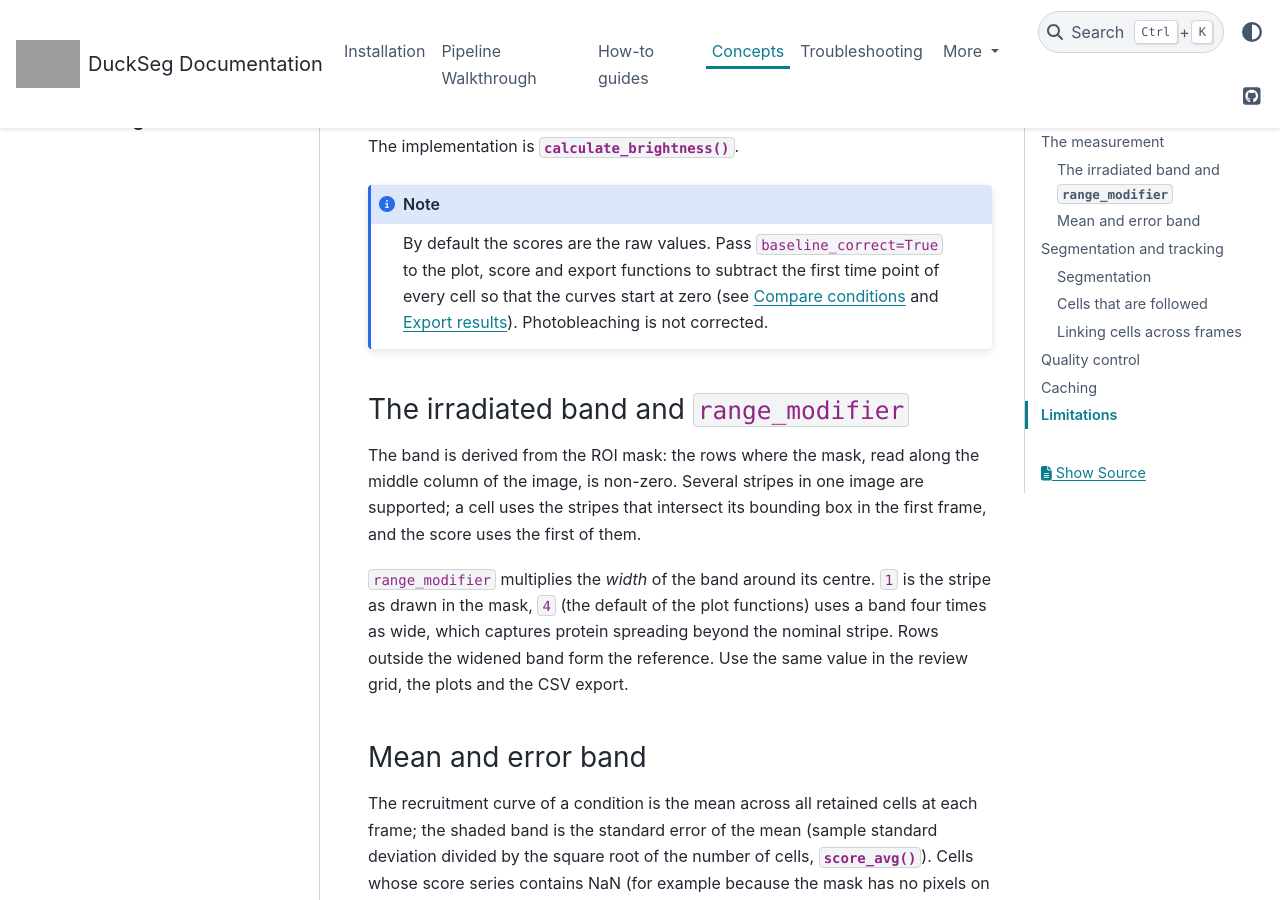
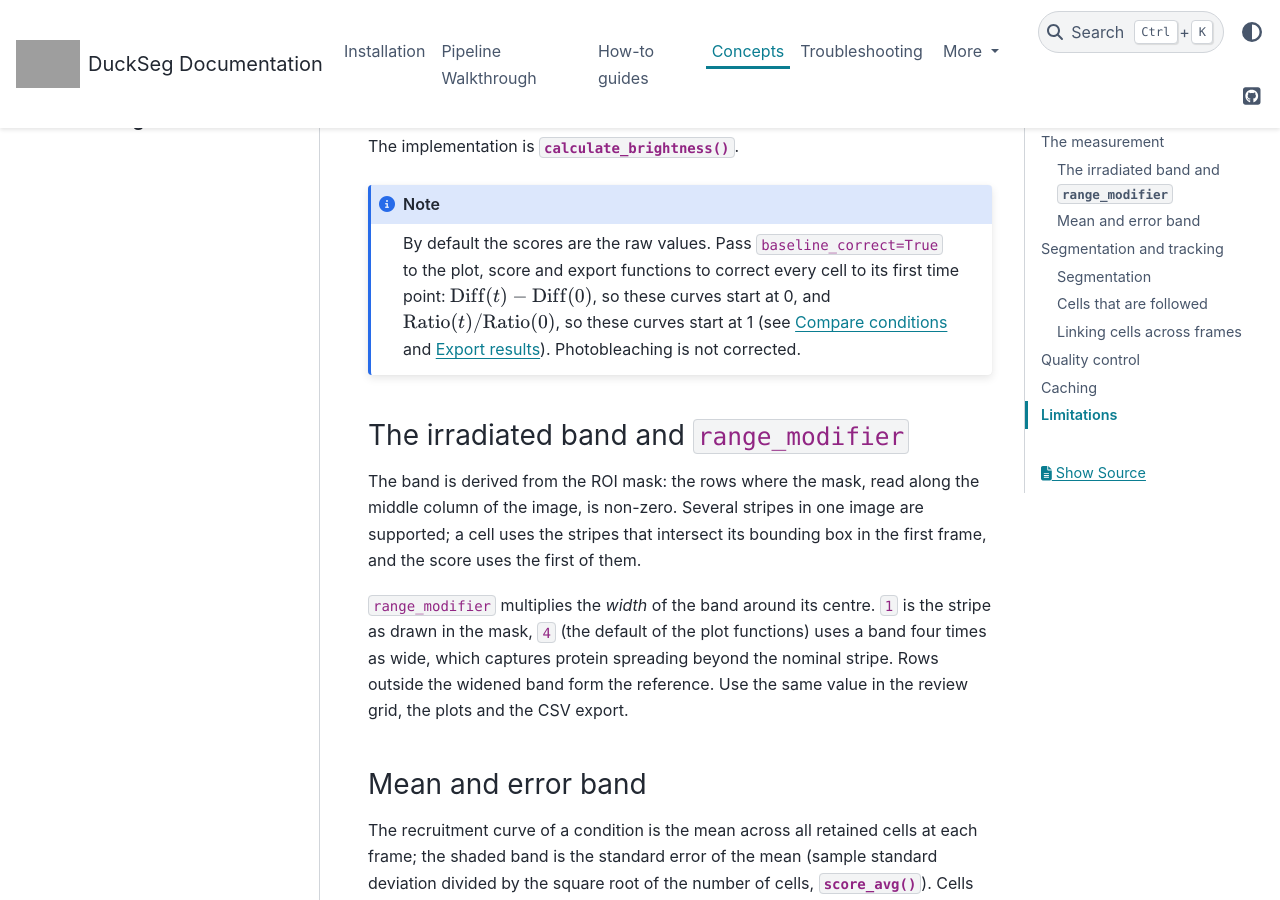
Before and after one commit to ronalabrcns/DuckSeg, a Sphinx documentation site: the page built from docs/concepts.rst, in a window 1280 px wide and 900 px high, scrolled down 998 px. Built offline with Sphinx 7.4.7 and the PyData theme 0.15.4, drawn with Linux system fonts in a browser that asks for light colours; some of the changed text lies outside the part shown; grey boxes are pictures that could not be loaded.

Commit message:
Baseline-correct Ratio by dividing by the first frame
With baseline_correct=True, Ratio is now Ratio(t) / Ratio(0) and starts at 1, matching the manuscript and supplement. Diff is still Diff(t) - Diff(0) and starts at 0. Applies to the plots, scores and CSV export; docs and the example notebook are updated.

```diff
--- a/docs/concepts.rst
+++ b/docs/concepts.rst
@@ -41,10 +41,11 @@ The implementation is
 .. note::
 
    By default the scores are the raw values. Pass ``baseline_correct=True``
-   to the plot, score and export functions to subtract the first time
-   point of every cell so that the curves start at zero (see
-   :doc:`guides/compare_conditions` and :doc:`guides/export_results`).
-   Photobleaching is not corrected.
+   to the plot, score and export functions to correct every cell to its
+   first time point: :math:`\mathrm{Diff}(t) - \mathrm{Diff}(0)`, so these
+   curves start at 0, and :math:`\mathrm{Ratio}(t) / \mathrm{Ratio}(0)`, so
+   these curves start at 1 (see :doc:`guides/compare_conditions` and
+   :doc:`guides/export_results`). Photobleaching is not corrected.
 
 The irradiated band and ``range_modifier``
 ------------------------------------------
@@ -127,7 +128,8 @@ Limitations
 * The irradiated stripe is assumed to be **horizontal** (a set of image
   rows).
 * Photobleaching and background variation are not corrected. Baseline
-  correction (subtracting the first frame) is optional.
+  correction to the first frame (subtraction for ``Diff``, division for
+  ``Ratio``) is optional.
 * Only the first stripe that intersects a cell is used for its score.
 * Tracking relies on mask similarity between consecutive frames, so
   fast-moving, overlapping or dividing nuclei may be mislinked. Review the
```
Also changed, not shown: docs/guides/compare_conditions.rst (+4 -3 lines), docs/guides/export_results.rst (+5 -4 lines), 3 other files.
